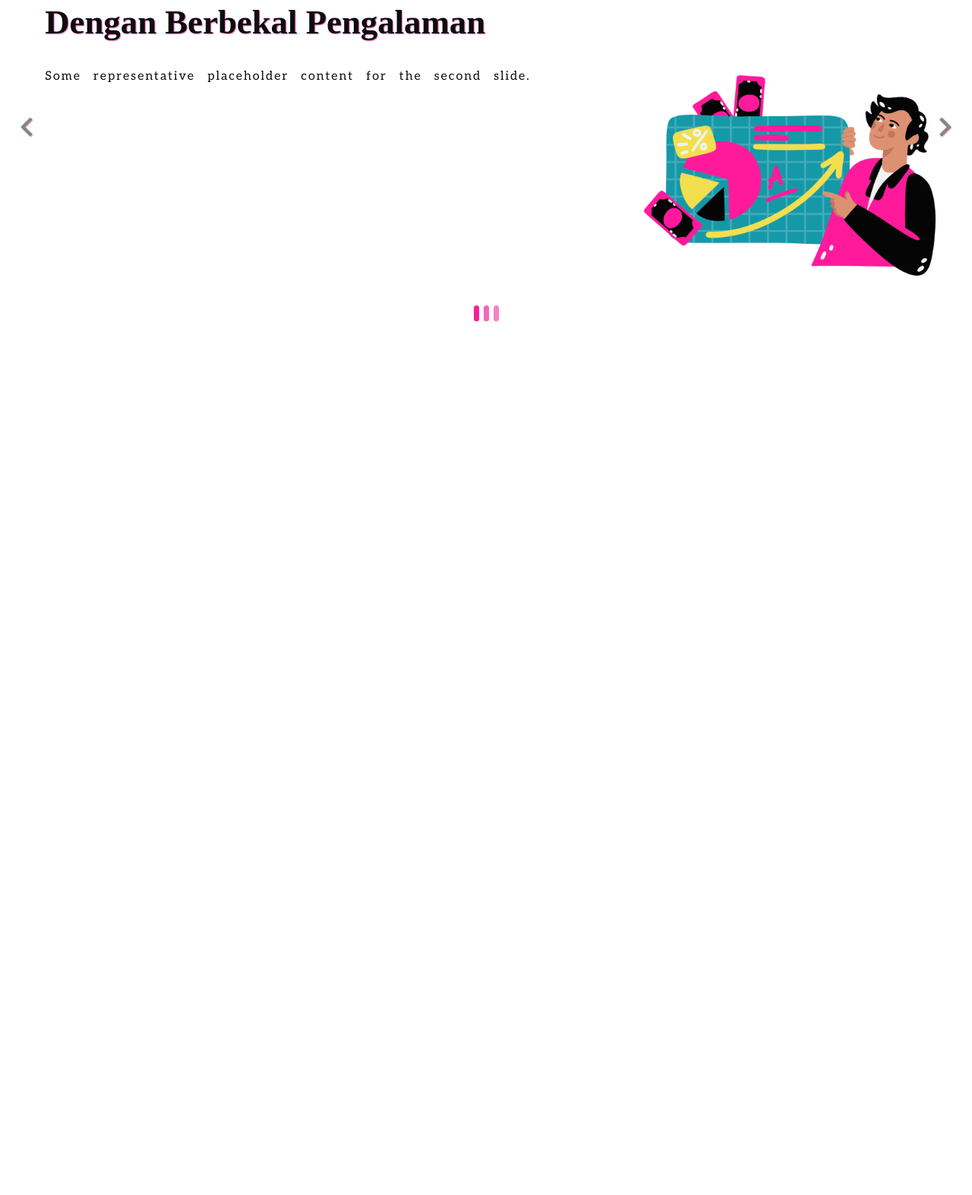
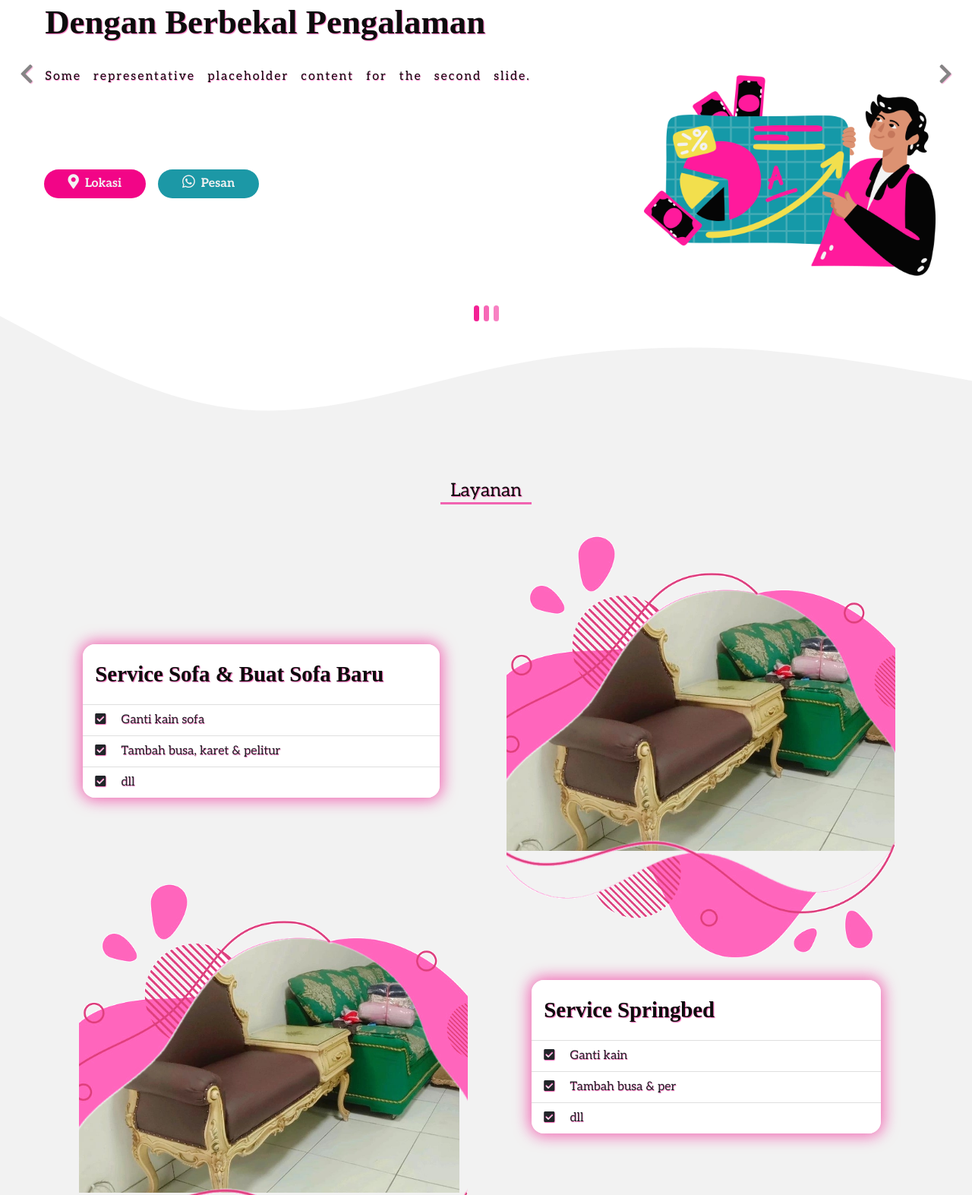
Before and after one commit to ricky03knowhere/sofa_sevice, a plain HTML site: page index.html in a window 1280 px wide. Shown: the part 177-1750 px from the top of the page at 76% size. Before the commit the page ends 800 px from the top, so only its background shows below. Drawn offline with nearby package versions, Linux system fonts and the light colour scheme; a web font is replaced by a local one.

Commit message:
create layanan section

```diff
--- a/index.html
+++ b/index.html
@@ -1,86 +1,57 @@
 <!DOCTYPE html>
 <html lang="en">
+
 <head>
   <!-- Required meta tags -->
   <meta charset="utf-8" />
   <meta name="viewport" content="width=device-width, initial-scale=1" />
 
   <!-- Bootstrap CSS -->
-    <link
-      href="https://cdn.jsdelivr.net/npm/bootstrap@5.0.2/dist/css/bootstrap.min.css"
-      rel="stylesheet"
-      integrity="sha384-EVSTQN3/azprG1Anm3QDgpJLIm9Nao0Yz1ztcQTwFspd3yD65VohhpuuCOmLASjC"
-      crossorigin="anonymous"
-    />
+  <link href="https://cdn.jsdelivr.net/npm/bootstrap@5.0.2/dist/css/bootstrap.min.css" rel="stylesheet"
+    integrity="sha384-EVSTQN3/azprG1Anm3QDgpJLIm9Nao0Yz1ztcQTwFspd3yD65VohhpuuCOmLASjC" crossorigin="anonymous" />
 
   <!-- Font Awesome -->
-    <link
-      rel="stylesheet"
-      href="https://cdnjs.cloudflare.com/ajax/libs/font-awesome/5.15.1/css/all.min.css"
+  <link rel="stylesheet" href="https://cdnjs.cloudflare.com/ajax/libs/font-awesome/5.15.1/css/all.min.css"
     integrity="sha512-+4zCK9k+qNFUR5X+cKL9EIR+ZOhtIloNl9GIKS57V1MyNsYpYcUrUeQc9vNfzsWfV28IaLL3i96P9sdNyeRssA=="
-      crossorigin="anonymous"
-    />
+    crossorigin="anonymous" />
 
   <!-- Favicon -->
-    <link
-      rel="shortcut icon"
-      href="img/favicon/brand.jpg"
-      type="image/x-icon"
-    />
+  <link rel="shortcut icon" href="img/favicon/brand.jpg" type="image/x-icon" />
   <!-- Fonts -->
   <link rel="preconnect" href="https://fonts.googleapis.com" />
   <link rel="preconnect" href="https://fonts.gstatic.com" crossorigin />
-    <link
-      href="https://fonts.googleapis.com/css2?family=Aleo:ital,wght@0,300;0,400;0,700;1,300;1,400;1,700&display=swap"
-      rel="stylesheet"
-    />
-    <link
-      href="//db.onlinewebfonts.com/c/5b15925f730447e503cfd467c0c91c3f?family=BrandonGrotesqueWeb-Medium"
-      rel="stylesheet"
-      type="text/css"
-    />
+  <link href="https://fonts.googleapis.com/css2?family=Aleo:ital,wght@0,300;0,400;0,700;1,300;1,400;1,700&display=swap"
+    rel="stylesheet" />
+  <link href="//db.onlinewebfonts.com/c/5b15925f730447e503cfd467c0c91c3f?family=BrandonGrotesqueWeb-Medium"
+    rel="stylesheet" type="text/css" />
   <link rel="stylesheet" href="/css/index.css" />
   <title>Shanika | Service Sofa</title>
 </head>
+
 <body>
   <!-- NAVBAR START -->
-    <nav
-      class="navbar navbar-expand-lg navbar-light bg-transparent fixed-top"
-      id="navbar"
-    >
+  <nav class="navbar navbar-expand-lg navbar-light bg-transparent fixed-top" id="navbar">
     <div class="container justify-items-left">
       <a class="navbar-brand" href="#">
-          <img
-            src="/img/favicon/brand.jpg"
-            alt="brand image"
-            width="140"
-            height="50"
-          />
+        <img src="/img/favicon/brand.jpg" alt="brand image" width="140" height="50" />
       </a>
-        <button
-          class="navbar-toggler"
-          type="button"
-          data-bs-toggle="collapse"
-          data-bs-target="#navbarNav"
-          aria-controls="navbarNav"
-          aria-expanded="false"
-          aria-label="Toggle navigation"
-        >
+      <button class="navbar-toggler" type="button" data-bs-toggle="collapse" data-bs-target="#navbarNav"
+        aria-controls="navbarNav" aria-expanded="false" aria-label="Toggle navigation">
         <span class="navbar-toggler-icon"></span>
       </button>
       <div class="collapse navbar-collapse" id="navbarNav">
         <ul class="navbar-nav ms-auto">
           <li class="nav-item">
-              <a class="nav-link active" aria-current="page" href="#">Home</a>
+            <a class="nav-link active" aria-current="page" href="#carousels">Home</a>
           </li>
           <li class="nav-item">
-              <a class="nav-link" href="#">Layanan</a>
+            <a class="nav-link" href="#layanan">Layanan</a>
           </li>
           <li class="nav-item">
-              <a class="nav-link" href="#">Jenis Bahan</a>
+            <a class="nav-link" href="#bahan">Jenis Bahan</a>
           </li>
           <li class="nav-item">
-              <a class="nav-link" href="#">Tentang Kita</a>
+            <a class="nav-link" href="#tentang">Tentang Kita</a>
           </li>
           <li class="nav-item">
             <a class="nav-link btn-action" href="#">Kontak</a>
@@ -92,91 +63,152 @@
   <!-- NAVBAR END -->
 
   <!-- CAROUSEL START -->
-    <div
-      id="carousels"
-      class="carousel carousel-fade slide"
-      data-bs-ride="carousel"
-    >
+  <div id="carousels" class="carousel carousel-fade slide" data-bs-ride="carousel">
     <div class="carousel-indicators">
-        <button
-          type="button"
-          data-bs-target="#carousels"
-          data-bs-slide-to="0"
-          class="active"
-          aria-current="true"
-          aria-label="Slide 1"
-        ></button>
-        <button
-          type="button"
-          data-bs-target="#carousels"
-          data-bs-slide-to="1"
-          aria-label="Slide 2"
-        ></button>
-        <button
-          type="button"
-          data-bs-target="#carousels"
-          data-bs-slide-to="2"
-          aria-label="Slide 3"
-        ></button>
+      <button type="button" data-bs-target="#carousels" data-bs-slide-to="0" class="active" aria-current="true"
+        aria-label="Slide 1"></button>
+      <button type="button" data-bs-target="#carousels" data-bs-slide-to="1" aria-label="Slide 2"></button>
+      <button type="button" data-bs-target="#carousels" data-bs-slide-to="2" aria-label="Slide 3"></button>
     </div>
     <div class="carousel-inner">
       <div class="carousel-item active">
-          <img
-            src="/img/icons/carousel-icon2.png"
-            class="d-block w-50"
-            alt="carousel-image"
-          />
+        <img src="/img/icons/carousel-icon2.png" class="d-block w-50" alt="carousel-image" />
         <div class="carousel-caption">
           <h5>jasa service sofa terpercaya & teruji</h5>
           <p>Some representative placeholder content for the first slide.</p>
         </div>
       </div>
       <div class="carousel-item">
-          <img
-            src="/img/icons/carousel-icon1.png"
-            class="d-block w-50"
-            alt="carousel-image"
-          />
+        <img src="/img/icons/carousel-icon1.png" class="d-block w-50" alt="carousel-image" />
         <div class="carousel-caption">
           <h5>dengan berbekal pengalaman</h5>
           <p>Some representative placeholder content for the second slide.</p>
         </div>
       </div>
       <div class="carousel-item">
-          <img
-            src="/img/icons/carousel-icon3.png"
-            class="d-block w-50"
-            alt="carousel-image"
-          />
+        <img src="/img/icons/carousel-icon3.png" class="d-block w-50" alt="carousel-image" />
         <div class="carousel-caption">
           <h5>mejangkau se-jabodetabek</h5>
           <p>Some representative placeholder content for the third slide.</p>
         </div>
       </div>
     </div>
-      <button
-        class="carousel-control-prev"
-        type="button"
-        data-bs-target="#carousels"
-        data-bs-slide="prev"
-      >
+    <button class="carousel-control-prev" type="button" data-bs-target="#carousels" data-bs-slide="prev">
       <i class="fas fa-chevron-left"></i>
     </button>
-      <button
-        class="carousel-control-next"
-        type="button"
-        data-bs-target="#carousels"
-        data-bs-slide="next"
-        >
+    <button class="carousel-control-next" type="button" data-bs-target="#carousels" data-bs-slide="next">
       <i class="fas fa-chevron-right"></i>
     </button>
+
+    <a href="" class="btn-action nav-link"><i class="fas fa-map-marker-alt me-2"></i>Lokasi</a>
+    <a href="" class="btn-action nav-link"><i class="fab fa-whatsapp me-2"></i>Pesan</a>
   </div>
   <!-- CAROUSEL END -->
+
+  <!-- LAYANAN START -->
+  <section id="layanan">
+    <svg xmlns="http://www.w3.org/2000/svg" viewBox="0 0 1440 280">
+      <path fill="#FFF" fill-opacity="1"
+        d="M0,64L60,96C120,128,240,192,360,202.7C480,213,600,171,720,144C840,117,960,107,1080,112C1200,117,1320,139,1380,149.3L1440,160L1440,0L1380,0C1320,0,1200,0,1080,0C960,0,840,0,720,0C600,0,480,0,360,0C240,0,120,0,60,0L0,0Z">
+      </path>
+    </svg>
+    <h3>Layanan</h3>
+    <div class="row justify-content-center">
+      <div class="col-md-5">
+        <ul class="list-group list-group-flush">
+          <li class="list-group-item">
+            <h4>Service Sofa & Buat Sofa Baru</h4>
+          </li>
+          <li class="list-group-item">
+            <i class="fa fa-check-square me-3"></i>
+            Ganti kain sofa
+          </li>
+          <li class="list-group-item">
+            <i class="fa fa-check-square me-3"></i>
+            Tambah busa, karet & pelitur
+          </li>
+          <li class="list-group-item">
+            <i class="fa fa-check-square me-3"></i>
+            dll
+          </li>
+        </ul>
+      </div>
+      <div class="col-md-6">
+        <div class="img-frame">
+          <img src="/img/image2.jpg" alt="layanan-image" width="300" class="layanan-img" />
+        </div>
+      </div>
+
+      <div class="row justify-content-center">
+        <div class="col-md-6 mt-3">
+          <div class="img-frame second">
+            <img src="/img/image2.jpg" alt="layanan-image" width="300" class="layanan-img" />
+          </div>
+        </div>
+        <div class="col-md-5">
+          <ul class="list-group list-group-flush">
+            <li class="list-group-item">
+              <h4>Service Springbed</h4>
+            </li>
+            <li class="list-group-item">
+              <i class="fa fa-check-square me-3"></i>
+              Ganti kain
+            </li>
+            <li class="list-group-item">
+              <i class="fa fa-check-square me-3"></i>
+              Tambah busa & per
+            </li>
+            <li class="list-group-item">
+              <i class="fa fa-check-square me-3"></i>
+              dll
+            </li>
+          </ul>
+        </div>
+      </div>
+
+      <div class="row justify-content-center mb-5">
+        <div class="col-md-5">
+          <ul class="list-group list-group-flush">
+            <li class="list-group-item">
+              <h4>Menerima Cucian</h4>
+            </li>
+            <li class="list-group-item">
+              <i class="fa fa-check-square me-3"></i>
+              Sofa
+            </li>
+            <li class="list-group-item">
+              <i class="fa fa-check-square me-3"></i>
+              Springbed
+            </li>
+          </ul>
+        </div>
+        <div class="col-md-6 mt-3">
+          <div class="img-frame">
+            <img src="/img/image2.jpg" alt="layanan-image" width="300" class="layanan-img" />
+          </div>
+        </div>
+      </div>
+
+    </div>
+  </section>
+  <!-- LAYANAN END -->
+
+
+  <!-- JENIS START -->
+  <section id="jenis">
+    <h3>Jenis Bahan </h3>
+    <div class="row">
+      <div class="col-md-3"></div>
+      <div class="col-md-3"></div>
+      <div class="col-md-3"></div>
+    </div>
+  </section>
+  <!-- JENIS END -->
+
   <!-- Option 1: Bootstrap Bundle with Popper -->
-    <script
-      src="https://cdn.jsdelivr.net/npm/bootstrap@5.0.2/dist/js/bootstrap.bundle.min.js"
-      integrity="sha384-MrcW6ZMFYlzcLA8Nl+NtUVF0sA7MsXsP1UyJoMp4YLEuNSfAP+JcXn/tWtIaxVXM"
-      crossorigin="anonymous"
-    ></script>
+  <script src="https://cdn.jsdelivr.net/npm/bootstrap@5.0.2/dist/js/bootstrap.bundle.min.js"
+    integrity="sha384-MrcW6ZMFYlzcLA8Nl+NtUVF0sA7MsXsP1UyJoMp4YLEuNSfAP+JcXn/tWtIaxVXM" crossorigin="anonymous">
+  </script>
 </body>
+
 </html>
--- a/sass/index.sass
+++ b/sass/index.sass
@@ -1,9 +1,17 @@
-$primary-color: #F20587
+// Base Colors
+$primary-color: #f20587
 $secondary-color: #F29BD4
-$ternary-color: #F2F2F2
+$ternary-color: #f2f2f2
 $text-color: #0D0D0D
+
+// Utils Colors
+$shadow-color: rgba(242, 5, 135, 0.6)
 $complementary-color: #BF1774
+$info-color: #1DDEF2
+$warning-color: #F2DE4E
+$success-color: #1C98A6
 
+// Fonts
 $primary-font: 'BrandonGrotesqueWeb-Medium'
 $secondary-font: 'Aleo'
 
@@ -23,6 +31,7 @@ body
     margin: 0 1em
     text-align: center
     padding: 1em 2em
+    color: $ternary-color
 
 // Carousel
 #carousels
@@ -46,12 +55,13 @@ body
 
       h5
         font-family: $primary-font, serif
-        text-shadow: 1px 1px 1px rgba(242, 5, 135, 0.6)
+        text-shadow: 1px 1px 1px $shadow-color
         text-transform: capitalize !important
         font-size: 2.8rem
         font-weight: bold
         color: $text-color
       p
+        text-shadow: .5px .5px 1px $shadow-color
         font-size: 1rem
         color: $text-color
         margin-top: 2em
@@ -69,5 +79,83 @@ body
     height: 30px
     font-size: 1.8rem
     color: $text-color
-    margin: 330px 20px 0
-    text-shadow: 1px 1px 1px rgba(242, 5, 135, 0.6)
+    margin: 260px 20px 0
+    text-shadow: 1px 1px 1px $shadow-color
+
+  .btn-action
+    border-radius: 50px
+    background: $primary-color
+    border-color: $complementary-color
+    // height: 1em
+    // line-height: 1em
+    font-weight: bold
+    margin: 0 1em
+    text-align: center
+    padding: .4em 2em
+    color: $ternary-color
+    position: absolute
+    top: 50vh
+    left: 2.6em
+
+    &:nth-last-child(1)
+      background: $success-color
+      left: 12em
+
+    i
+      font-size: 1.2rem
+
+// Layanan
+#layanan
+  margin-top: -5em
+  background: $ternary-color
+
+  h3
+    font-size: 1.5rem
+    text-shadow: 1px 1px 1px $shadow-color
+    border-bottom: 3px solid $shadow-color
+    position: relative
+    width: 5em
+    margin: 1em  auto 3em !important
+    text-align: center
+
+  h4
+    font-family: $primary-font, serif
+    text-shadow: 1px 1px 1px $shadow-color
+    text-transform: capitalize !important
+    font-size: 1.8rem
+    font-weight: bold
+    color: $text-color
+    margin: .5em 0
+
+  ul
+    border-radius: 1em
+    text-shadow: .5px .5px 1px $shadow-color
+    box-shadow: 0 0 20px 3px $shadow-color
+    margin-top: 7em
+
+  .row
+    margin: 0 3em
+
+    .col-md-5
+      margin-bottom: 8em !important
+
+  .layanan-img
+    width: 90%
+    margin-left: 4em
+
+  .img-frame
+    &::before
+      content: ""
+      display: block
+      width: 40%
+      height: 70%
+      position: absolute
+      background-image: url(/img/icons/frame222.png)
+      background-position: center
+      background-size: cover
+      margin-top: -2em
+      margin-left: 4em
+
+    &.second
+      margin-left: -5em
+      width: 100%
```
Also changed, not shown: css/index.css, img/icons/frame222.png (added), img/image2.jpg (added), 1 other file. Lines whose indentation alone changed are shown as unchanged.
